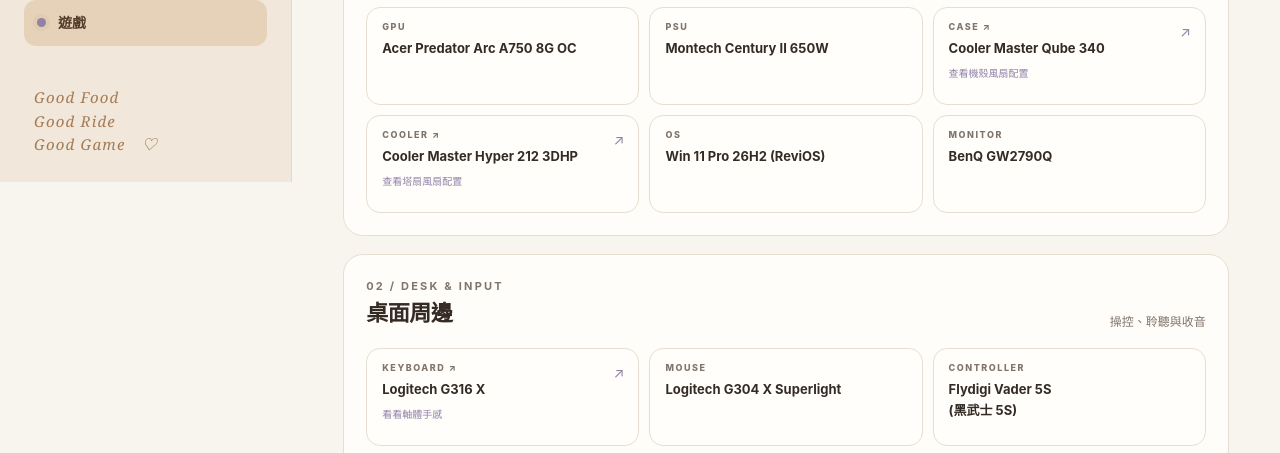
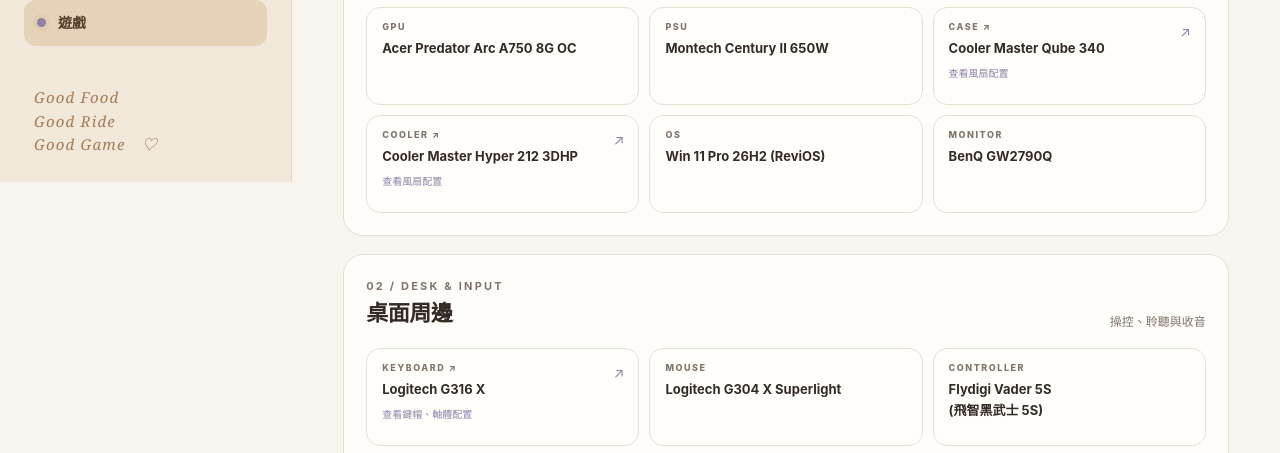
Before and after one commit to M0CHi-Fuwa/M0CHi-Fuwa.github.io, a plain HTML site: page gaming/games.html in a window 1280 px wide. Shown: the part 618-1071 px from the top of the page. Drawn offline with Linux system fonts and the light colour scheme.

Commit message:
Update games.html

```diff
--- a/gaming/games.html
+++ b/gaming/games.html
@@ -69,8 +69,8 @@
       <div class="gear-card"><dt>RAM</dt><dd>Crucial Ballistix DDR4-3200<br>16G (8G x 2)</dd></div>
       <div class="gear-card"><dt>GPU</dt><dd>Acer Predator Arc A750 8G OC</dd></div>
       <div class="gear-card"><dt>PSU</dt><dd>Montech Century II 650W</dd></div>
-      <div class="gear-card is-link"><dt>CASE ↗</dt><dd>Cooler Master Qube 340</dd><span class="gear-hint">查看機殼風扇配置</span><a class="gear-card-hit" href="cooling.html" aria-label="查看 Cooler Master Qube 340 機殼風扇配置"></a></div>
-      <div class="gear-card is-link"><dt>COOLER ↗</dt><dd>Cooler Master Hyper 212 3DHP</dd><span class="gear-hint">查看塔扇風扇配置</span><a class="gear-card-hit" href="cooling.html" aria-label="查看 Cooler Master Hyper 212 3DHP 塔扇風扇配置"></a></div>
+      <div class="gear-card is-link"><dt>CASE ↗</dt><dd>Cooler Master Qube 340</dd><span class="gear-hint">查看風扇配置</span><a class="gear-card-hit" href="cooling.html" aria-label="查看 Cooler Master Qube 340 機殼風扇配置"></a></div>
+      <div class="gear-card is-link"><dt>COOLER ↗</dt><dd>Cooler Master Hyper 212 3DHP</dd><span class="gear-hint">查看風扇配置</span><a class="gear-card-hit" href="cooling.html" aria-label="查看 Cooler Master Hyper 212 3DHP 塔扇風扇配置"></a></div>
       <div class="gear-card"><dt>OS</dt><dd>Win 11 Pro 26H2 (ReviOS)</dd></div>
       <div class="gear-card"><dt>MONITOR</dt><dd>BenQ GW2790Q</dd></div>
     </dl>
@@ -78,9 +78,9 @@
   <section class="spec-panel" aria-labelledby="desk-title">
     <div class="section-head"><div><div class="eyebrow">02 / DESK &amp; INPUT</div><h3 id="desk-title">桌面周邊</h3></div><p>操控、聆聽與收音</p></div>
     <dl class="gear-grid">
-      <div class="gear-card is-link"><dt>KEYBOARD ↗</dt><dd>Logitech G316 X</dd><span class="gear-hint">看看軸體手感</span><a class="gear-card-hit" href="keyboard.html" aria-label="查看 Logitech G316 X 軸體手感"></a></div>
+      <div class="gear-card is-link"><dt>KEYBOARD ↗</dt><dd>Logitech G316 X</dd><span class="gear-hint">查看鍵帽、軸體配置</span><a class="gear-card-hit" href="keyboard.html" aria-label="查看 Logitech G316 X 軸體手感"></a></div>
       <div class="gear-card"><dt>MOUSE</dt><dd>Logitech G304 X Superlight</dd></div>
-      <div class="gear-card"><dt>CONTROLLER</dt><dd>Flydigi Vader 5S<br>(黑武士 5S)</dd></div>
+      <div class="gear-card"><dt>CONTROLLER</dt><dd>Flydigi Vader 5S<br>(飛智黑武士 5S)</dd></div>
       <div class="gear-card"><dt>DAC</dt><dd>iBasso DC04 Ultra</dd></div>
       <div class="gear-card"><dt>HEADPHONE</dt><dd>Audio-Technica ATH-R50x</dd></div>
       <div class="gear-card"><dt>IEM</dt><dd>iBasso Cookie Ti</dd></div>
```
